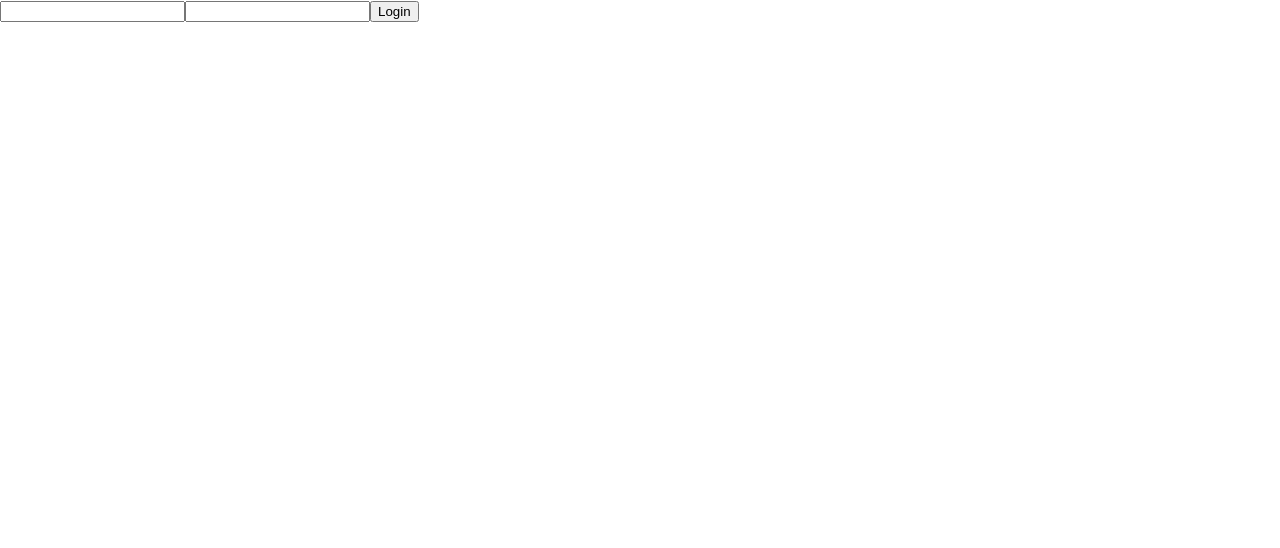
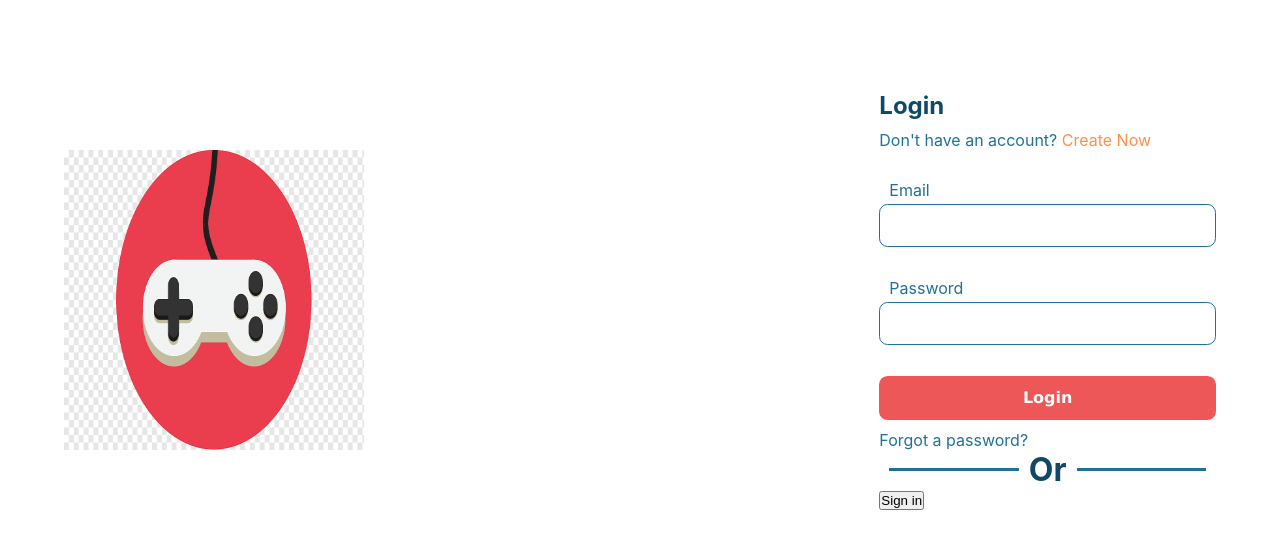
Before and after one commit to gabrielMatosBoubee/full-store, a React (Create React App) app in the folder src/front-end/: page / in a window 1280 px wide. Shown: the top 548 px of the page. Built offline with nearby package versions, Linux system fonts and the light colour scheme.

Commit message:
correct brownser-router, connection with firebase and css Login done

```diff
--- a/src/front-end/package.json
+++ b/src/front-end/package.json
@@ -9,7 +9,8 @@
     "eslint": "^8.34.0",
     "firebase": "^9.17.1",
     "react": "^18.2.0",
-    "react-browser-router": "^2.1.2",
+    "browser-router": "^0.2.0",
+    "react-router-dom": "^5.3.4",
     "react-dom": "^18.2.0",
     "react-scripts": "5.0.1",
     "web-vitals": "^2.1.4"
--- a/src/front-end/src/App.css
+++ b/src/front-end/src/App.css
@@ -1,3 +1,8 @@
+* {
+  margin: 0;
+  padding: 0;
+  box-sizing: border-box;
+}
 .App {
   text-align: center;
 }
--- a/src/front-end/src/App.js
+++ b/src/front-end/src/App.js
@@ -1,10 +1,12 @@
-import logo from './logo.svg';
+import {BrowserRouter, Route} from 'react-router-dom'
 import './App.css';
 import Login from './pages/Login';
 
 function App() {
   return (
-    <Login />
+    <BrowserRouter >
+    <Route exact path='/' component={Login} />
+    </BrowserRouter>
   );
 }
 
--- a/src/front-end/src/components/SignInGoogle.jsx
+++ b/src/front-end/src/components/SignInGoogle.jsx
@@ -0,0 +1,41 @@
+import React from 'react';
+import { signInWithPopup, GoogleAuthProvider } from "firebase/auth";
+import { auth } from '../services/firebase';
+
+function SignInGoogle() {
+    const provider = new GoogleAuthProvider();
+    provider.addScope('https://www.googleapis.com/auth/contacts.readonly');
+    provider.setCustomParameters({
+        'login_hint': 'user@example.com'
+      });
+    const makeLogin = () => {
+signInWithPopup(auth, provider)
+  .then((result) => {
+    // This gives you a Google Access Token. You can use it to access the Google API.
+    const credential = GoogleAuthProvider.credentialFromResult(result);
+    const token = credential?.accessToken;
+    // The signed-in user info.
+    const user = result.user;
+    console.log(user)
+    // IdP data available using getAdditionalUserInfo(result)
+    // ...
+  }).catch((error) => {
+    // Handle Errors here.
+    // const errorCode = error.code;
+    // const errorMessage = error.message;
+    // The email of the user's account used.
+    // const email = error.customData.email;
+    // The AuthCredential type that was used.
+    // const credential = GoogleAuthProvider.credentialFromError(error);
+    // ...
+  });
+    }
+
+    return (
+        <div>
+            <button onClick={makeLogin}>Sign in</button>
+        </div>
+    );
+}
+
+export default SignInGoogle;
--- a/src/front-end/src/pages/Login.jsx
+++ b/src/front-end/src/pages/Login.jsx
@@ -1,15 +1,55 @@
 import React, { useState } from 'react';
+import SignInGoogle from '../components/SignInGoogle';
+import style from '../styles/Login.module.css'
+import img from '../images/logo.png'
+import { Link } from 'react-router-dom';
 
 const Login = () => {
     const [email, setEmail] = useState('')
     const [password, setPassword] = useState('')
 
     return (
-        <div>
-            <input type="email" name='Email' onChange={({target: {value}}) => setEmail(value) } />
-            <input type="password" name="Password" id="password"
-            onChange={({target: {value}}) => setPassword(value)}/>
-            <button type='button'>Login</button>
+        <div className={style.Login}>
+            <img src={img} className={style.logo} alt="logo" />
+            <main className={style.main}>
+                <div>
+                <h2 className={style.title}>Login</h2>
+                <p className={style.text}>Don't have an account? <Link
+                className={style.registerLink} to='/register'>Create Now</Link>
+                </p>
+                </div>
+
+            <form action="" className={style.form}>
+             <label className={style.fieldLabel}>
+            <p className={style.fieldName}>Email</p>
+
+            <input
+                className={style.field}
+                type="email"
+                name='Email'
+                onChange={({target: {value}}) => setEmail(value) }
+            />
+
+            </label>
+            <label htmlFor="password" className={style.fieldLabel}>
+            <p className={style.fieldName}>Password</p>
+            <input
+                className={style.field}
+                type="password"
+                name="Password"
+                id="password"
+                onChange={({target: {value}}) => setPassword(value)}
+                />
+            </label>
+            <button className={style.login} type='button'>Login</button>
+                </form>
+                <div>
+
+                <p className={style.text}>Forgot a password?</p>
+                <p className={style.Or}>Or</p>
+                </div>
+            <SignInGoogle />
+            </main>
         </div>
     );
 };
--- /dev/null
+++ b/src/front-end/src/services/firebase.js
@@ -0,0 +1,24 @@
+// Import the functions you need from the SDKs you need
+import { initializeApp } from "firebase/app";
+// import { getAnalytics } from "firebase/analytics";
+import { getAuth } from "firebase/auth";
+// TODO: Add SDKs for Firebase products that you want to use
+// https://firebase.google.com/docs/web/setup#available-libraries
+
+// Your web app's Firebase configuration
+// For Firebase JS SDK v7.20.0 and later, measurementId is optional
+const firebaseConfig = {
+  apiKey: "AIzaSyCYL0bVlJ3m63ddVao8Zj7hyZoXv4sCfJo",
+  authDomain: "fullstore-552d7.firebaseapp.com",
+  projectId: "fullstore-552d7",
+  storageBucket: "fullstore-552d7.appspot.com",
+  messagingSenderId: "715674498244",
+  appId: "1:715674498244:web:9d967f2ea3eecd7326c591",
+  measurementId: "G-J8RWR3P60D"
+};
+
+// Initialize Firebase
+const app = initializeApp(firebaseConfig);
+// const analytics = getAnalytics(app);
+
+export const auth = getAuth(app);
--- a/src/front-end/src/styles/Login.module.css
+++ b/src/front-end/src/styles/Login.module.css
@@ -0,0 +1,117 @@
+.field {
+ height: 43.073482513427734px;
+ width: 336.6910705566406px;
+ border-radius: 8.614696502685547px;
+ border: 1.44px solid #207198;
+ margin-top: 4px;
+}
+
+.registerLink {
+    color: #FE904B;
+    text-decoration: none;
+}
+
+.login {
+    font-family: Verdana, Geneva, Tahoma, sans-serifs;
+    font-size: 16px;
+    font-weight: 700;
+    line-height: 19px;
+    letter-spacing: 0em;
+    text-align: center;
+    color: white;
+    height: 43.073482513427734px;
+    width: 336.6910705566406px;
+    background: linear-gradient(0deg, #EE5757, #EE5757),
+    linear-gradient(271.15deg, #FE904B 7.64%, #FB724C 90.68%);
+    border-radius: 8.614696502685547px;
+    border: none;
+}
+
+.fieldLabel {
+    display: flex;
+    flex-direction: column;
+}
+
+.fieldName {
+    color: #207198;
+    position: relative;
+    left: 10px;
+}
+
+.main {
+    display: flex;
+    flex-direction: column;
+    /* align-items: center; */
+    height: 90%;
+    /* width: 100%; */
+    justify-content: center;
+}
+
+.title {
+    margin-bottom: 10px;
+    color: #0E4A67;
+}
+
+.text {
+    color: #207198;
+}
+
+.form {
+    margin: 30px 0 10px 0;
+    display: flex;
+    flex-direction: column;
+    justify-content: space-between;
+    height: 240px;
+    width: 100%;
+}
+
+.Or {
+    display: flex;
+    font-style: normal;
+    font-weight: 700;
+    font-size: 2rem;
+    width: 100%;
+    color: #0E4A67;
+    align-items: center;
+}
+
+.Or::before {
+    content: '';
+    height: 3px;
+    display: inline-block;
+    background-color: #207198;
+    margin: 0 10px 0 10px;
+    width: 40%;
+}
+
+.Or::after {
+    content: '';
+    height: 3px;
+    display: inline-block;
+    background-color: #207198;
+    margin: 0 10px 0 10px;
+    width: 40%;
+}
+
+.Login {
+    display: flex;
+    margin: auto;
+    justify-content: space-between;
+    align-items: center;
+    width: 90vw;
+    height: 600px;
+}
+
+.logo {
+    width: 300px;
+    height: 300px;
+}
+
+@media (max-width: 600px) {
+    .logo {
+        display: none;
+    }
+    .main {
+        width: 100%;
+    }
+}
```
Also changed, not shown: src/front-end/database.rules.json (added, +7 -0 lines), src/front-end/src/images/logo.png (added), 1 other file (tests, documents, lock files or other folders).
